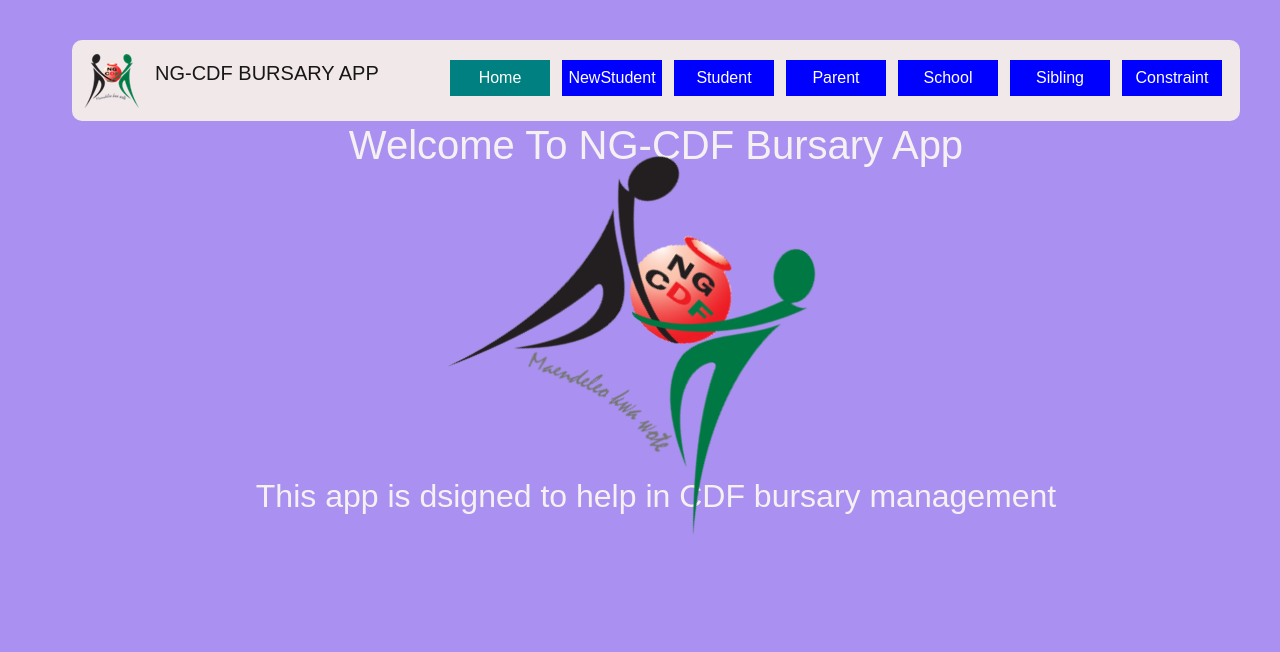
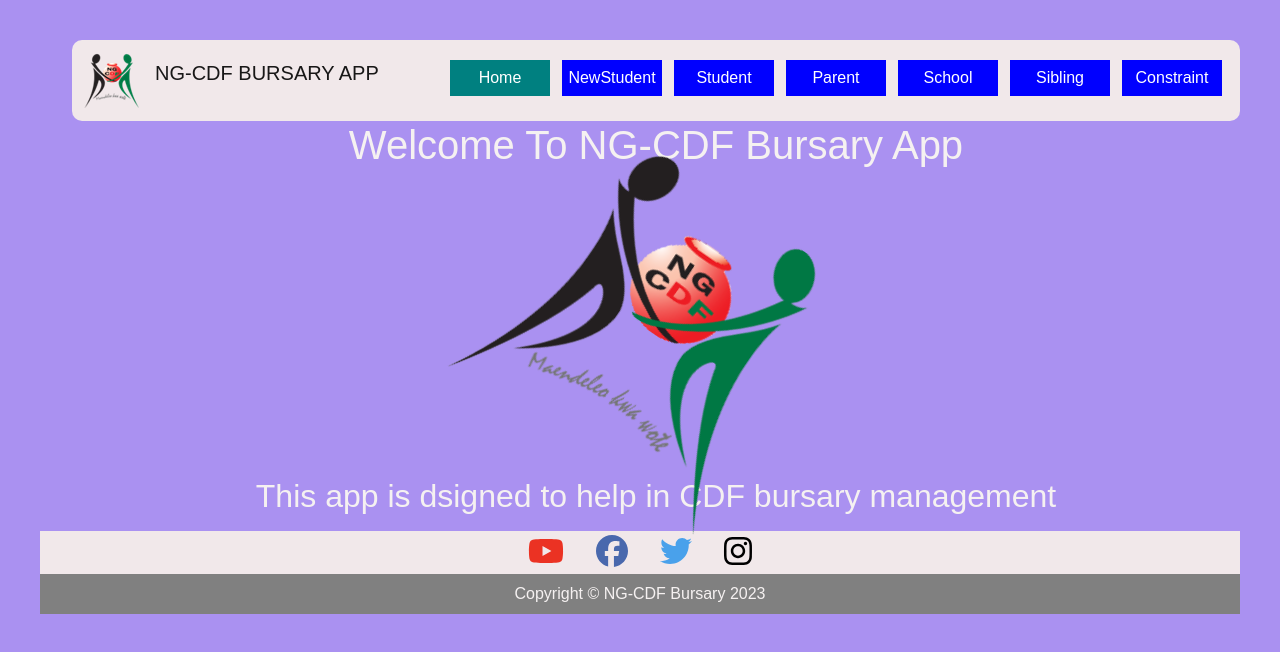
Before and after one commit to lumumbalennox/my-react-frontend-app, a React (Create React App) app: page / in a window 1280 px wide. Shown: the top 652 px of the page. Built offline with nearby package versions, Linux system fonts and the light colour scheme.

Commit message:
Changes made

```diff
--- a/package.json
+++ b/package.json
@@ -3,6 +3,9 @@
   "version": "0.1.0",
   "private": true,
   "dependencies": {
+    "@fortawesome/fontawesome-svg-core": "^6.4.0",
+    "@fortawesome/free-brands-svg-icons": "^6.4.0",
+    "@fortawesome/react-fontawesome": "^0.2.0",
     "@testing-library/jest-dom": "^5.16.5",
     "@testing-library/react": "^13.4.0",
     "@testing-library/user-event": "^13.5.0",
--- a/src/App.css
+++ b/src/App.css
@@ -108,3 +108,42 @@
     transform: rotate(359deg);
   }
 }
+
+footer {
+  background-color: gray;
+  text-align: center;
+  margin-top: auto;
+  padding: 8px;
+
+}
+
+.social-container {
+  background: #f1e8ea;
+  padding: 4px 50px;
+}
+
+a.social {
+  margin: 0 1rem;
+  transition: transform 250ms;
+  display: inline-block;
+}
+
+a.social:hover {
+  transform: translateY(-2px);
+}
+
+a.youtube {
+  color: #eb3223;
+}
+
+a.facebook {
+  color: #4968ad;
+}
+
+a.twitter {
+  color: #49a1eb;
+}
+
+a.instagram {
+  color: black;
+}
--- /dev/null
+++ b/src/components/Footer.js
@@ -0,0 +1,7 @@
+const Footer = () => {
+    const year = new Date().getFullYear();
+
+    return <footer>{`Copyright © NG-CDF Bursary ${year}`}</footer>;
+  };
+
+  export default Footer;
--- /dev/null
+++ b/src/components/SocialFollow.js
@@ -0,0 +1,33 @@
+import React from 'react'
+import { FontAwesomeIcon } from "@fortawesome/react-fontawesome";
+import {
+    faYoutube,
+    faFacebook,
+    faTwitter,
+    faInstagram
+  } from "@fortawesome/free-brands-svg-icons";
+
+function SocialFollow() {
+  return (
+    <div class="social-container">
+      {/* <h3>Social Follow</h3> */}
+      <a href="https://www.youtube.com/c/jamesqquick"
+        className="youtube social">
+        <FontAwesomeIcon icon={faYoutube} size="2x" />
+      </a>
+      <a href="https://www.facebook.com/learnbuildteach/"
+        className="facebook social">
+        <FontAwesomeIcon icon={faFacebook} size="2x" />
+      </a>
+      <a href="https://www.twitter.com/jamesqquick" className="twitter social">
+        <FontAwesomeIcon icon={faTwitter} size="2x" />
+      </a>
+      <a href="https://www.instagram.com/learnbuildteach"
+        className="instagram social">
+        <FontAwesomeIcon icon={faInstagram} size="2x" />
+      </a>
+    </div>
+  )
+}
+
+export default SocialFollow;
--- a/src/index.js
+++ b/src/index.js
@@ -4,11 +4,15 @@
 import './index.css';
 import App from './components/App';
 import './App.css';
+import Footer from './components/Footer';
+import SocialFollow from './components/SocialFollow';
 
 
 const root = ReactDOM.createRoot(document.getElementById('root'));
 root.render(
   <Router>
     <App />
+    <SocialFollow />
+    <Footer />
   </Router>
 );
```
Also changed, not shown: 1 other file (tests, documents, lock files or other folders).
